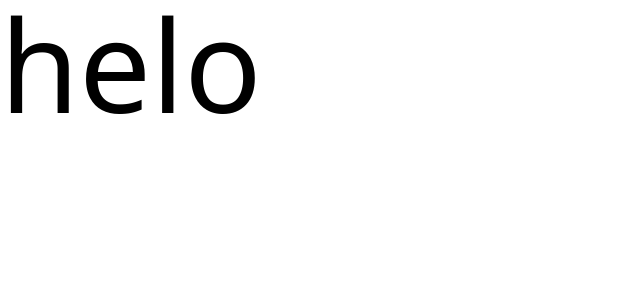
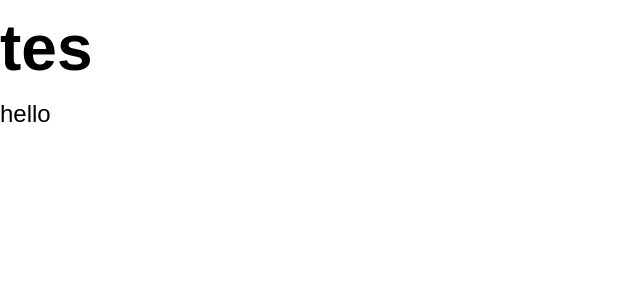
Before and after one commit to dados-id/dados-fe, a Next.js app: page / in a window 1280 px wide. Shown: the top 300 px of the page, without its empty margins (0-640 px from the left). Built offline with nearby package versions, Linux system fonts and the light colour scheme.

Commit message:
Typography component done

```diff
--- a/components/index.ts
+++ b/components/index.ts
@@ -1,2 +1,3 @@
-export * from "./Navbar"
-export * from "./Footer"
+export * from "./navbar"
+export * from "./footer"
+export * from "./typography"
--- /dev/null
+++ b/components/typography/Body.tsx
@@ -0,0 +1,22 @@
+type BodyProps = {
+    className?: string
+    preset: "p1" | "p2" | "p3"
+    children: React.ReactNode
+}
+
+export const Body = ({ className, children, preset }: BodyProps) => {
+    return (
+        <p
+            // change font later
+            className={`font-hauora ${
+                preset === "p1"
+                    ? "tablet:text-[1.5rem] mobile:text-[1rem]"
+                    : preset === "p2"
+                    ? "tablet:text-[1rem] mobile:text-[0.75rem]"
+                    : "tablet:text-[0.75rem] mobile:text-[0.5rem]"
+            } ${className}`}
+        >
+            {children}
+        </p>
+    )
+}
--- /dev/null
+++ b/components/typography/Header.tsx
@@ -0,0 +1,27 @@
+type HeaderProps = {
+    className?: string
+    preset: "h1" | "h2" | "h3" | "h4" | "h5" | "h6"
+    children: React.ReactNode
+}
+
+export const Header = ({ className, preset, children }: HeaderProps) => {
+    return (
+        <h1
+            className={`font-hauora font-bold ${
+                preset === "h1"
+                    ? "desktop:text-[4rem] mobile:text-[1.75rem]"
+                    : preset === "h2"
+                    ? "desktop:text-[3rem] mobile:text-[1.5rem]"
+                    : preset === "h3"
+                    ? "desktop:text-[2rem] mobile:text-[1.25rem]"
+                    : preset === "h4"
+                    ? "desktop:text-[1.5rem] mobile:text-[1.125rem]"
+                    : preset === "h5"
+                    ? "desktop:text-[1.25rem] mobile:text-[1rem]"
+                    : "desktop:text-[1.rem] mobile:text-[0.875rem]"
+            } ${className}`}
+        >
+            {children}
+        </h1>
+    )
+}
--- /dev/null
+++ b/components/typography/index.ts
@@ -0,0 +1,2 @@
+export * from "./Header"
+export * from "./Body"
--- a/package.json
+++ b/package.json
@@ -9,6 +9,7 @@
         "lint": "next lint"
     },
     "dependencies": {
+        "@fontsource/hauora-sans": "^4.5.3",
         "@headlessui/react": "^1.7.7",
         "@next/font": "13.1.1",
         "@svgr/webpack": "^6.5.1",
--- a/pages/index.tsx
+++ b/pages/index.tsx
@@ -1,14 +1,22 @@
 import Head from "next/head"
+import { Header, Body } from "@components"
 export default function Home() {
     return (
         <>
             <Head>
                 <title>Create Next App</title>
-        <meta name="description" content="Generated by create next app" />
-        <meta name="viewport" content="width=device-width, initial-scale=1" />
+                <meta
+                    name="description"
+                    content="Generated by create next app"
+                />
+                <meta
+                    name="viewport"
+                    content="width=device-width, initial-scale=1"
+                />
                 <link rel="icon" href="/favicon.ico" />
             </Head>
-      <div className="text-9xl">helo</div>
+            <Header preset="h1">tes</Header>
+            <Body preset="p1">hello</Body>
         </>
     )
 }
--- a/tailwind.config.js
+++ b/tailwind.config.js
@@ -5,6 +5,15 @@ module.exports = {
         "./components/**/*.{js,ts,jsx,tsx}",
     ],
     theme: {
+        fontFamily: {
+            hauora: ["Hauora Sans", "sans-serif"],
+        },
+        screens: {
+            mobile: "360px",
+            tablet: "768px",
+            desktop: "994px",
+            wide: "1537px",
+        },
         extend: {},
     },
     plugins: [],
```
Also changed, not shown: 2 other files (tests, documents, lock files or other folders). Lines whose indentation alone changed are shown as unchanged.
